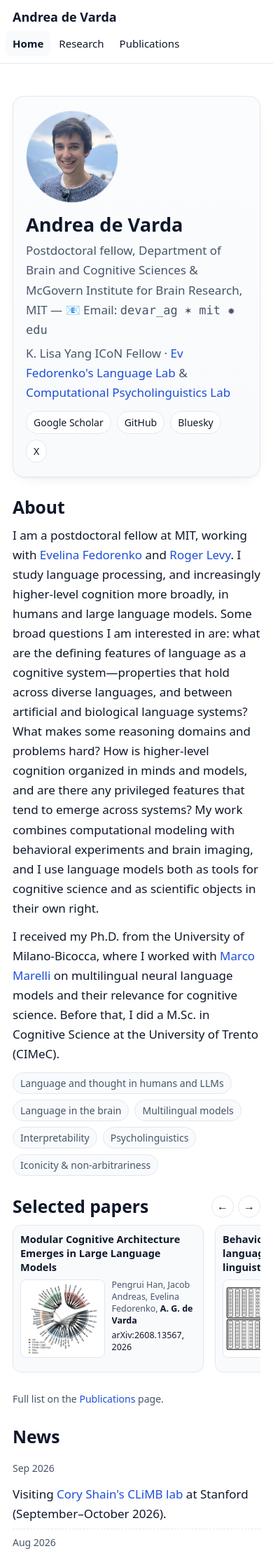
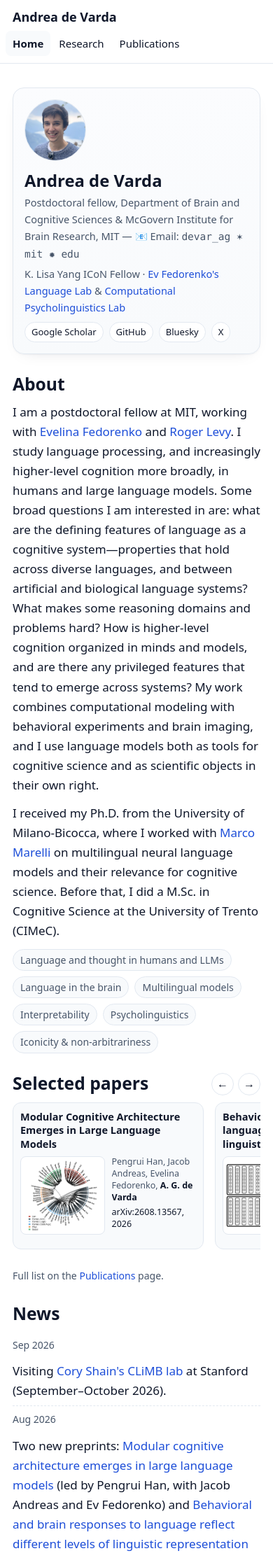
Before and after one commit to Andrea-de-Varda/Andrea-de-Varda.github.io, a Jekyll site: the page built from index.md, in a window 390 px wide. Shown: the top 2226 px of the page at 70% size. Built offline with Jekyll 4.4.1, drawn with Linux system fonts in a browser that asks for light colours.

Commit message:
Cache-bust stylesheet; tighten mobile hero and research headings
Append a build-time version query to the stylesheet URL so browsers
never keep a stale style.css after a redesign. Reduce the hero card,
avatar, and area headings on narrow screens.

Co-Authored-By: Claude Fable 5.1 <noreply@anthropic.com>

```diff
--- a/_layouts/default.html
+++ b/_layouts/default.html
@@ -30,7 +30,7 @@
   <meta name="twitter:image" content="{{ site.url }}{{ '/assets/img/og.jpg' | relative_url }}">
 
   <!-- Styles -->
-  <link rel="stylesheet" href="{{ '/assets/css/style.css' | relative_url }}">
+  <link rel="stylesheet" href="{{ '/assets/css/style.css' | relative_url }}?v={{ site.time | date: '%s' }}">
 
   <!-- Canonical URL -->
   <link rel="canonical" href="{{ site.url }}{{ page.url | replace:'index.html','' }}"/>
--- a/assets/css/style.css
+++ b/assets/css/style.css
@@ -157,10 +157,18 @@ footer{border-top:1px solid var(--border);margin-top:36px;padding:18px 0;color:v
   .nav{padding:10px 18px;flex-wrap:wrap;gap:4px 8px}
   .menu{width:100%;gap:2px;margin-left:-10px}
   .menu a{padding:6px 10px;font-size:15px}
-  .hero{padding:20px 18px}
+  .hero{padding:16px 16px;gap:12px;margin:16px 0 4px}
+  .avatar{width:88px;height:88px}
+  .tagline{font-size:14.5px;margin-top:4px}
+  .hero-links{margin-top:8px}
+  .hero-links a{font-size:13px;padding:3px 9px}
+  h1{font-size:1.7rem}
+  .area h2{font-size:1.25rem;margin-bottom:10px}
+  .area{margin-top:36px}
+  .intro-box p{font-size:15px}
   .sel-track{grid-auto-columns:78%}
   .hero{flex-direction:column;align-items:flex-start;gap:14px}
-  .name{font-size:1.6rem}
+  .name{font-size:1.4rem}
   .research-card{flex-direction:column}
   .research-card img{width:100%;height:170px}
   .news li{grid-template-columns:1fr}
```
